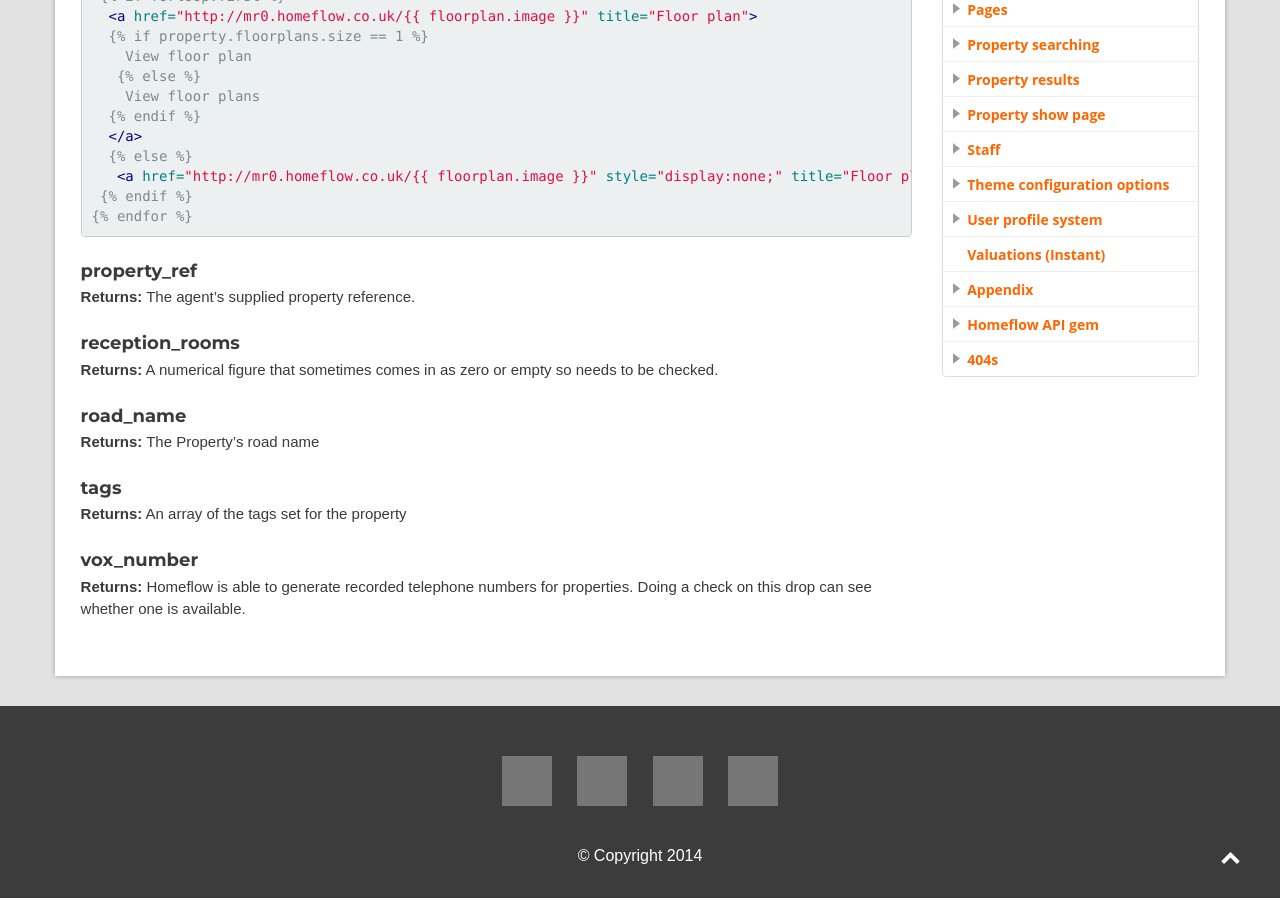
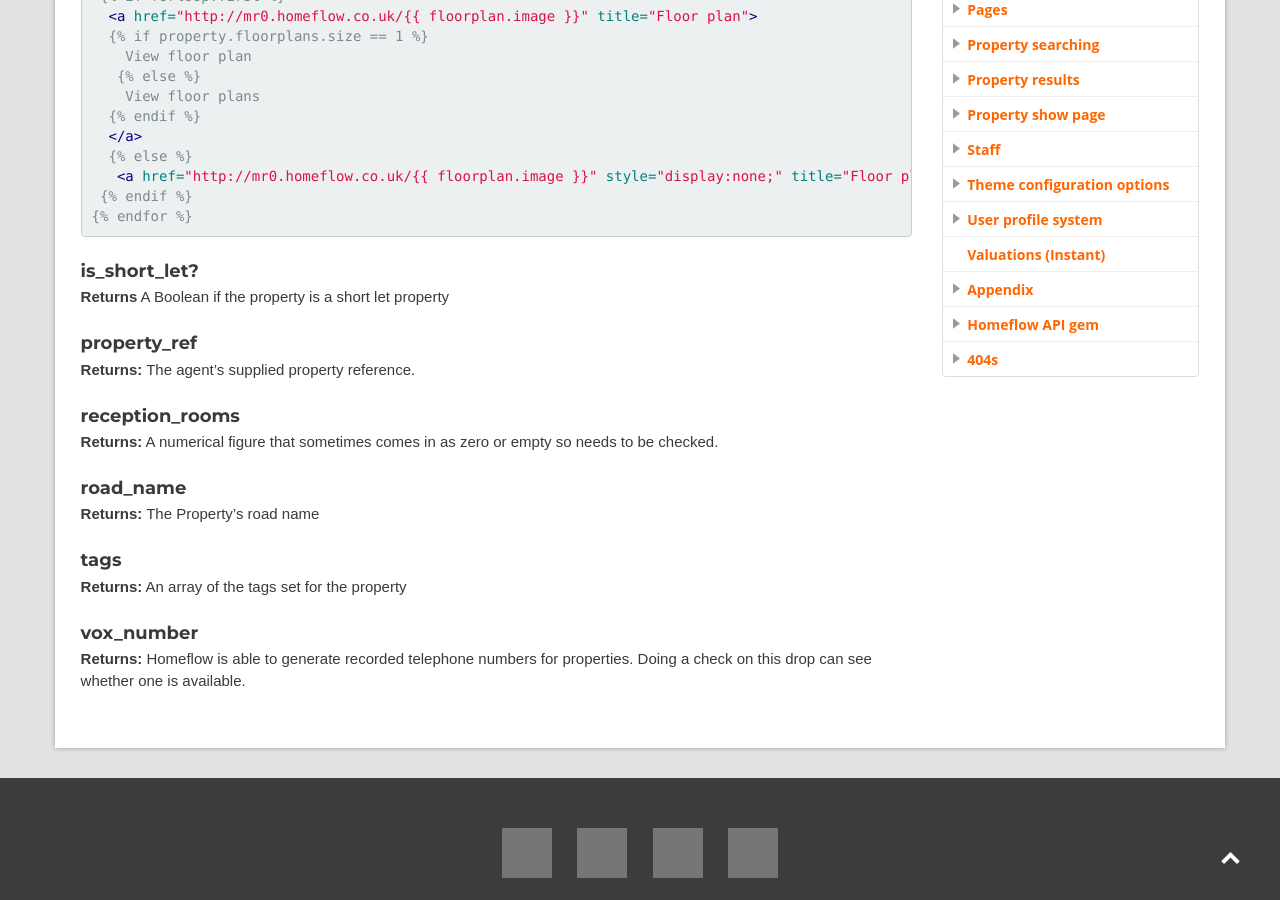
Before and after one commit to homeflow/homeflow.github.io, a Jekyll site: the page built from _posts/drops/2015-01-01-property-drop.md, in a window 1280 px wide and 900 px high, scrolled down 1552 px, cut to the strip 0-900 px from the top of the window. Built offline with Jekyll 4.4.1, drawn with Linux system fonts in a browser that asks for light colours; grey boxes are pictures that could not be loaded.

Commit message:
Is short let drop method

```diff
--- a/_posts/drops/2015-01-01-property-drop.md
+++ b/_posts/drops/2015-01-01-property-drop.md
@@ -75,6 +75,9 @@ category: drops
 {% endraw %}
 {% endhighlight %}
 
+#### is_short_let?
+**Returns** A Boolean if the property is a short let property
+
 #### property_ref
 **Returns:** The agent's supplied property reference.
 
```
